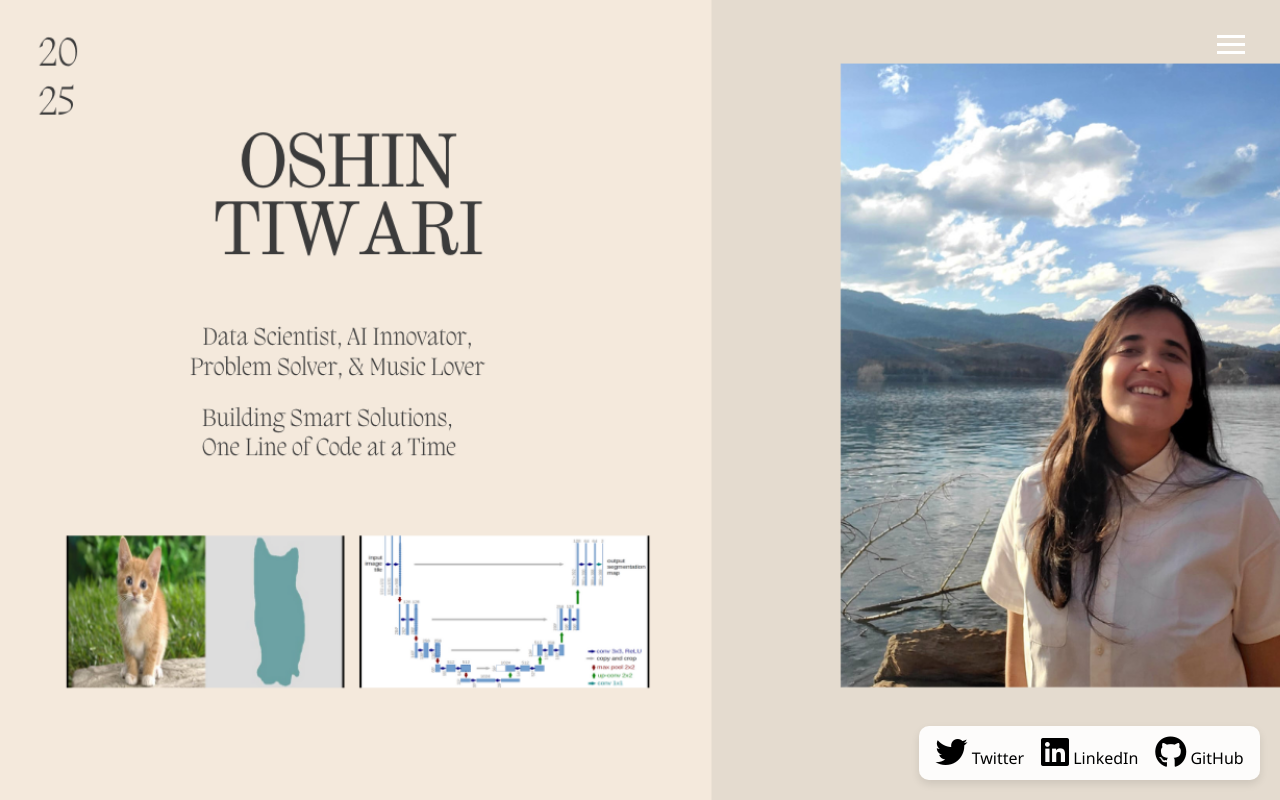
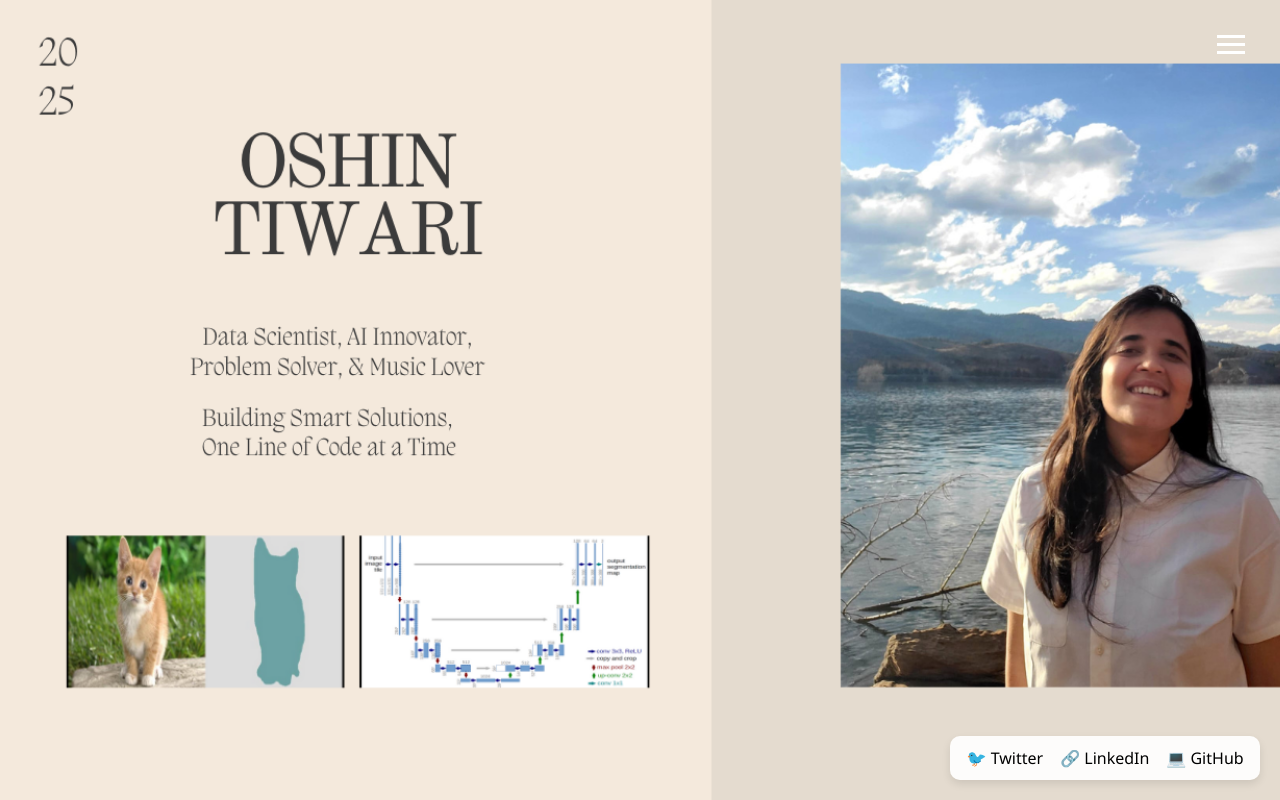
Before and after one commit to Oshintiwari/_Portfolio_, a website: page Dist/index.html in a window 1280 px wide. Drawn offline with Linux system fonts and the light colour scheme.

Commit message:
Update index.html

```diff
--- a/Dist/index.html
+++ b/Dist/index.html
@@ -91,7 +91,7 @@
  -->
 
 
-    <div class="icons">
+<!--     <div class="icons">
         <a href="https://x.com/tiwari_oshin" target="_blank">
             <i class="fab fa-twitter fa-2x"></i> Twitter
         </a>
@@ -101,6 +101,13 @@
         <a href="https://github.com/Oshintiwari" target="_blank">
             <i class="fab fa-github fa-2x"></i> GitHub
         </a>
+    </div> -->
+
+<!-- Replcing with the text only  -->
+    <div class="icons">
+        <a href="https://x.com/tiwari_oshin" target="_blank">🐦 Twitter</a>
+        <a href="https://www.linkedin.com/in/oshin-tiwari/" target="_blank">🔗 LinkedIn</a>
+        <a href="https://github.com/Oshintiwari" target="_blank">💻 GitHub</a>
     </div>
 
 
```
